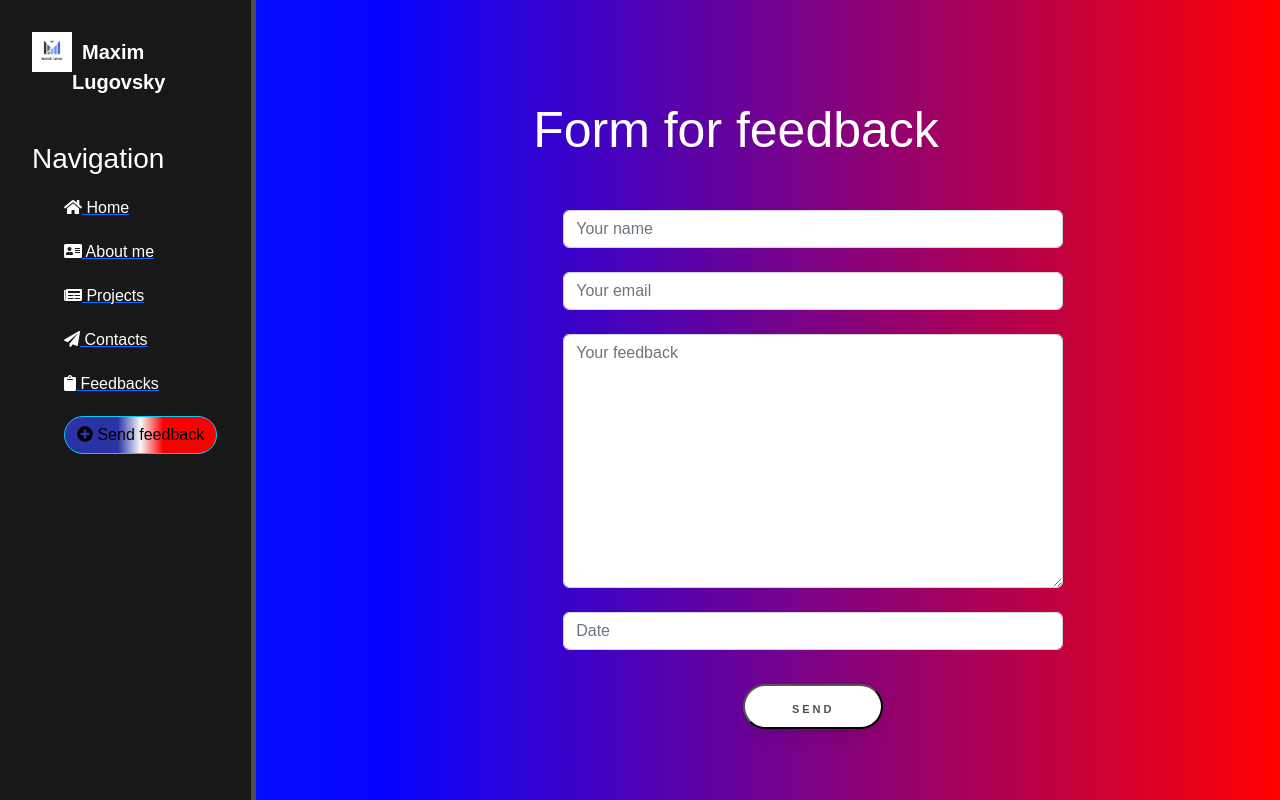
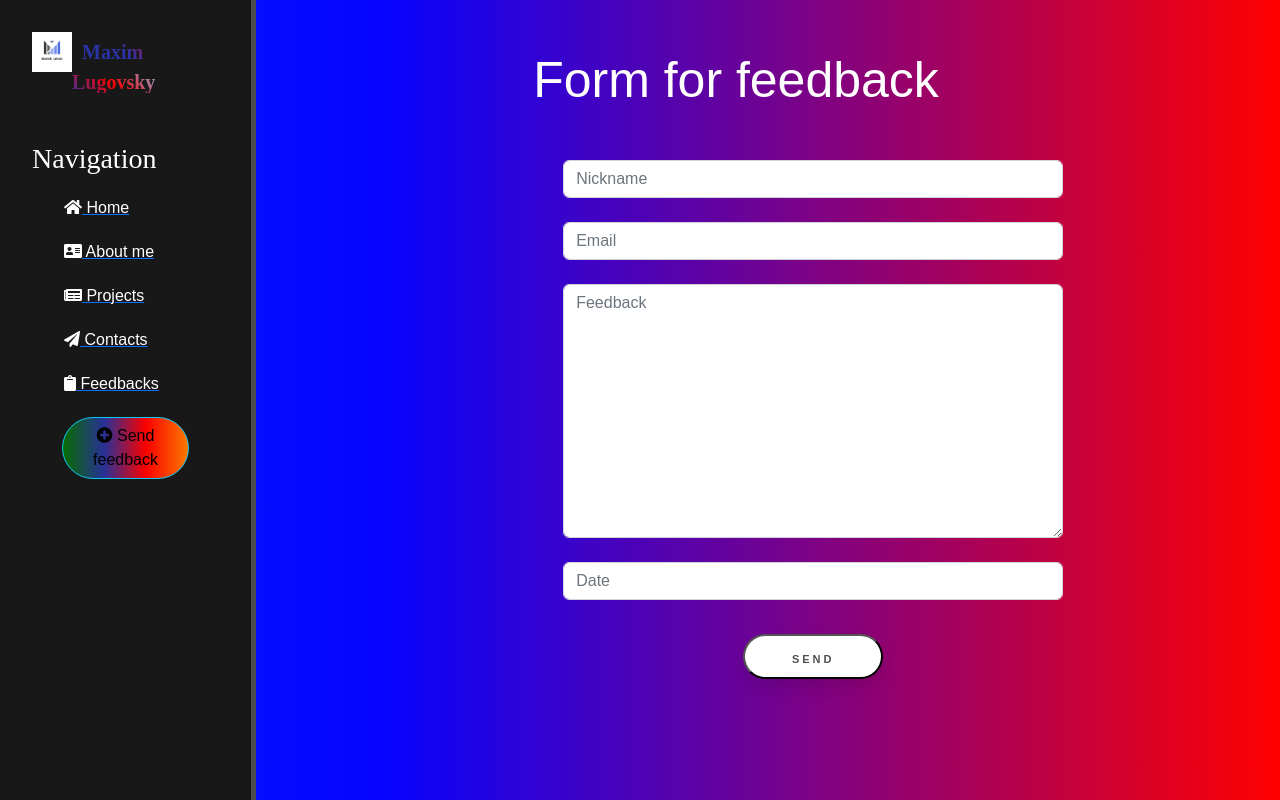
Before and after one commit to MaxLugas/LugasSite, a Django app: page /feedback/create_feedback in a window 1280 px wide. Run offline with Django 4.2, Linux system fonts and the light colour scheme; some libraries are stand-ins or nearby versions.

Commit message:
fix bugs

```diff
--- a/LugasSite/feedback/forms.py
+++ b/LugasSite/feedback/forms.py
@@ -9,15 +9,15 @@ class FeedbackForm(ModelForm):
         widgets = {
             'name': TextInput(attrs={
                 'class': 'form-control',
-                'placeholder': 'Your name'
+                'placeholder': 'Nickname'
             }),
             'email': EmailInput(attrs={
                 'class': 'form-control',
-                'placeholder': 'Your email'
+                'placeholder': 'Email'
             }),
             'content': Textarea(attrs={
                 'class': 'form-control',
-                'placeholder': 'Your feedback'
+                'placeholder': 'Feedback'
             }),
             'date': DateInput(attrs={
                 'class': 'form-control',
--- a/LugasSite/main/static/main/css/main.css
+++ b/LugasSite/main/static/main/css/main.css
@@ -21,6 +21,11 @@ aside img {
 
 aside .logo {
     font-size: 20px;
+    font-family: 'Times New Roman', sans-serif;
+    background: linear-gradient(45deg, #2a33a5 33%, #fa0000 67%, #8AA9D6);
+    -webkit-background-clip: text;
+    -webkit-text-fill-color: transparent;
+    color: #2a33a5;
     margin-left: 10px;
     font-weight: bold;
     position: relative;
@@ -28,6 +33,7 @@ aside .logo {
 }
 
 aside h3 {
+    font-family: 'Times New Roman', sans-serif;
     margin-top: 50px;
     font-size: 28px;
 }
@@ -42,7 +48,11 @@ aside ul li {
 }
 
 aside ul li:hover, aside ul a:hover {
-    color: #f25c5c;
+    background: linear-gradient(45deg, #2a33a5 15%, #fa0000 75%, #8AA9D6);
+    -webkit-background-clip: text;
+    -webkit-text-fill-color: transparent;
+    color: #2a33a5;
+
     text_decoration: none;
     transform: scale(1.05);
 }
@@ -50,7 +60,7 @@ aside ul li:hover, aside ul a:hover {
 main .features {
     float: left;
     color: #fff;
-    margin-top: 100px;
+    margin-top: 50px;
     text-align: center;
     width: 75%;
 }
@@ -150,16 +160,20 @@ form {
 
 .btn-info {
     text-decoration: none;
+    margin: 5px 30px;
     display: inline-block;
+    transition: transform .6s ease;
     border-radius: 45px;
     font-family: 'Montserrat', sans-serif;
     color: black;
-    background: rgb(42,51,165);
-    background: linear-gradient(90deg, rgba(42,51,165,1) 35%, rgba(249,249,249,1) 50%, rgba(250,0,0,1) 65%);
+    background: rgb(7,108,3);
+    background: linear-gradient(90deg, rgba(7,108,3,1) 0%, rgba(42,51,165,0.9024859943977591) 33%, rgba(250,0,0,1) 66%, rgba(250,121,0,1) 100%);
 }
 
 .btn-info:hover {
-  background: rgb(0,35,255);
-  background: linear-gradient(90deg, rgba(0,35,255,1) 0%, rgba(3,0,255,0.9893207282913166) 30%, rgba(255,0,0,1) 100%);
-  color: white;
+    transform: scale(1.05);
+    transition: transform .6s ease;
+    background: rgb(0,35,255);
+    background: linear-gradient(90deg, rgba(0,35,255,1) 0%, rgba(3,0,255,0.9893207282913166) 30%, rgba(255,0,0,1) 100%);
+    color: white;
 }
--- a/LugasSite/main/templates/main/layout.html
+++ b/LugasSite/main/templates/main/layout.html
@@ -1,5 +1,5 @@
+<!doctype html>
 {% load static %}
-<!doctype html>
 <html lang="en">
 <head>
     <meta charset="UTF-8">
@@ -22,9 +22,9 @@
             <a href="{% url 'news_home' %}"><li><i class="fas fa-newspaper"></i> Projects</li></a>
             <a href="{% url 'contacts' %}"><li><i class="fas fa-paper-plane"></i> Contacts</li></a>
             <a href="{% url 'feedback_home' %}"><li><i class="fas fa-clipboard"></i> Feedbacks</li></a>
-            <a href="{% url 'create_feedback' %}"><li><button class="btn btn-info"><i class="fas fa-plus-circle"></i> Send feedback</button></li></a>
             {# <a href="{% url 'create' %}"><li><button class="btn btn-info"><i class="fas fa-plus-circle"></i> Create news</button></li></a> #}
         </ul>
+        <a href="{% url 'create_feedback' %}"><button class="btn btn-info"><i class="fas fa-plus-circle"></i> Send feedback</button></a>
     </aside>
     <main>
         {% block content %}
```
